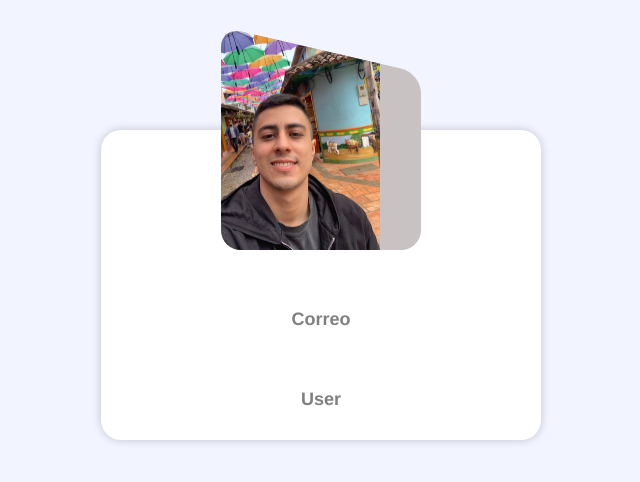
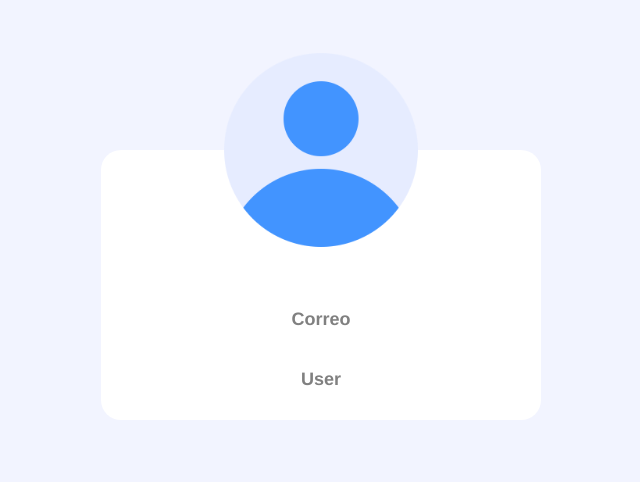
Before and after one commit to DanielFvega/Renta-coche, a PHP site: page /cuenta.php in a window 1280 px wide. Shown: the part 52-534 px from the top of the page, without its empty margins (319-959 px from the left). Run offline with PHP 8.4, Linux system fonts and the light colour scheme.

Commit message:
AJUSTE - Mejora de interfaz de cuenta

```diff
--- a/css/stylesCuenta.css
+++ b/css/stylesCuenta.css
@@ -13,34 +13,28 @@ body {
 }
 
 .img-container {
-    height: 230px;
+    height: 250px;
     width: 200px;
-    overflow: hidden;
-    border-radius: 0px 0px 20px 20px;
     display: inline-block;
 }
 
 .img-container img {
-    transform: skew(0deg, -13deg);
-    height: 250px;
-    margin: -35px 0px 0px -70px;
+    height: 200px;
+    margin: 0px;
 }
 
 .inner-skew {
     display: inline-block;
     border-radius: 20px;
-    overflow: hidden;
     padding: 0px;
-    transform: skew(0deg, 13deg);
+    transform: skew(0deg, 0deg);
     font-size: 0px;
     margin: 30px 0px 0px 0px;
-    background: #c8c2c2;
     height: 250px;
     width: 200px;
 }
 
 .text-container {
-  box-shadow: 0px 0px 10px 0px rgba(0,0,0,0.2);
   padding: 120px 20px 20px 20px;
   border-radius: 20px;
   background: #fff;
@@ -50,7 +44,7 @@ body {
 }
 
 .text-container h3 {
-  margin: 60px 0px 10px 0px;
+  margin: 40px 0px 10px 0px;
   color: #808080;
   font-size: 18px;
   font-weight: bold;
--- a/cuenta.php
+++ b/cuenta.php
@@ -12,7 +12,7 @@
         <div class="img-container">
             <div class="img-inner">
                 <div class="inner-skew">
-                <img src="./img/admin.png">
+                <img src="./img/user.png">
                 </div>
             </div>
         </div>
--- a/index.php
+++ b/index.php
@@ -1,7 +1,7 @@
 <html>
 
 <head>
-  <title>Rent Car</title>
+  <title>Home</title>
   <link rel="stylesheet" type="text/css" href="bootstrap/css/bootstrap.min.css">
   <script src="js/jquery.min.js"></script>
   <link rel="stylesheet" href="css/stylesHome.css">
```
Also changed, not shown: img/admin.png (deleted), img/user.png (added).
